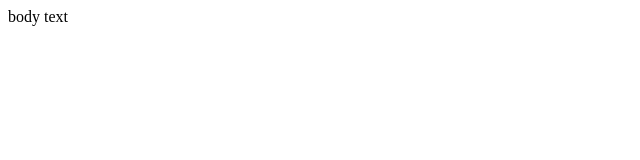
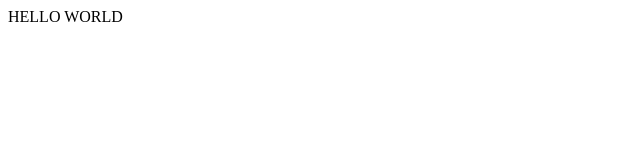
Before and after one commit to msheda-1830580/msheda-1830580.github.io, a plain HTML site: page index.html in a window 1280 px wide. Shown: the full height of the page, 0-640 px from the left. Drawn offline with Linux system fonts and the light colour scheme.

Commit message:
Add files via upload

```diff
--- a/index.html
+++ b/index.html
@@ -1,9 +1,9 @@
 <head>
     <title>
-        Text
+     HELLO WORLD
     </title>
 </head>
     <body>
-        body text
+        HELLO WORLD
 
     </body>
```
